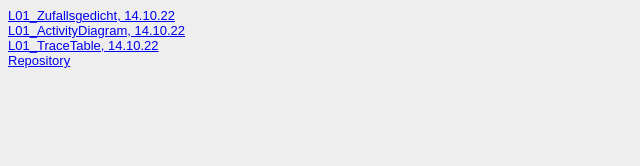
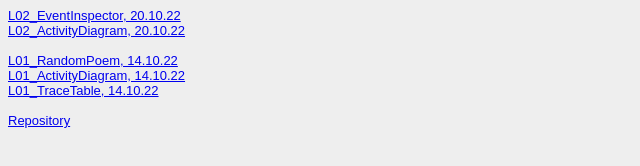
Before and after one commit to henning28/EIA2_WiSe22, a plain HTML site: page steckbrief.htm in a window 1280 px wide. Shown: the whole page, without its empty margins (0-640 px from the left). Drawn offline with Linux system fonts and the light colour scheme.

Commit message:
WIP: L02

```diff
--- a/steckbrief.htm
+++ b/steckbrief.htm
@@ -13,9 +13,12 @@ body {
 </head>
 <body>
 	<!-- Hier die Links zu den gelösten Aufgaben einstellen, aktuelle oben, alte stehen lassen! Format: Aufgabenbezeichnung, Datum -->
-	<a href="https://henning28.github.io/EIA2_WiSe22/L01_Recap&Foundation/L01_RandomPoem/RandomPoem.html" target="_blank">L01_Zufallsgedicht, 14.10.22</a> <br>
+	<a href="https://henning28.github.io/EIA2_WiSe22/L02_Events/L02_EventInspector/EventInspector.html" target="_blank">L02_EventInspector, 20.10.22</a> <br>
+	<a href="https://henning28.github.io/EIA2_WiSe22/L02_Events/L02_EventInspector/EventInspectorActivityDiagram" target="_blank">L02_ActivityDiagram, 20.10.22</a> <br> <br>
+
+	<a href="https://henning28.github.io/EIA2_WiSe22/L01_Recap&Foundation/L01_RandomPoem/RandomPoem.html" target="_blank">L01_RandomPoem, 14.10.22</a> <br>
 	<a href="https://henning28.github.io/EIA2_WiSe22/L01_Recap&Foundation/L01_RandomPoem/L01_ActivityDiagram.pdf" target="_blank">L01_ActivityDiagram, 14.10.22</a> <br>
-	<a href="https://henning28.github.io/EIA2_WiSe22/L01_Recap&Foundation/L01_RandomPoem/L01_TraceTable.pdf" target="_blank">L01_TraceTable, 14.10.22</a> <br>
+	<a href="https://henning28.github.io/EIA2_WiSe22/L01_Recap&Foundation/L01_RandomPoem/L01_TraceTable.pdf" target="_blank">L01_TraceTable, 14.10.22</a> <br> <br>
 
 	<a href="https://github.com/henning28/EIA2_WiSe22" target="_blank">Repository</a>
 </body>
```
Also changed, not shown: L02_Events/L02_EventInspector/EventInspectorUIKonzept.png (renamed from L02_Events/L02_EventInspector/EventInspectorUIScribble.png).
